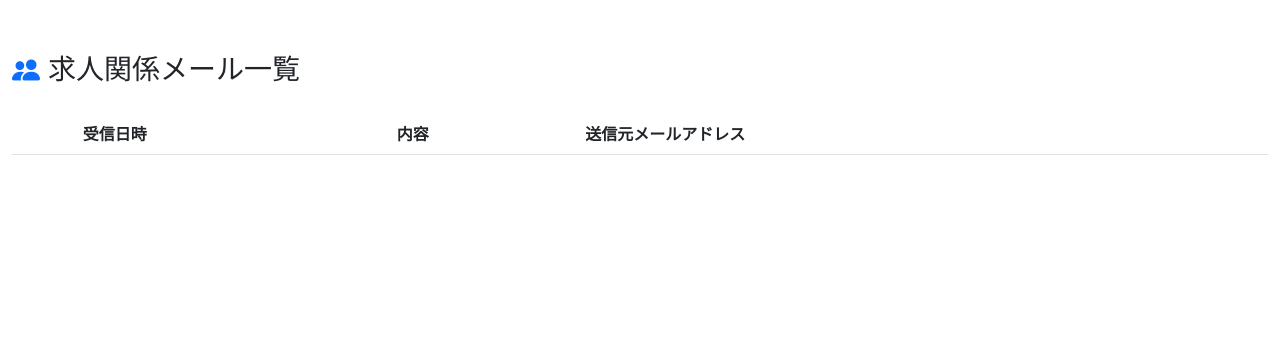
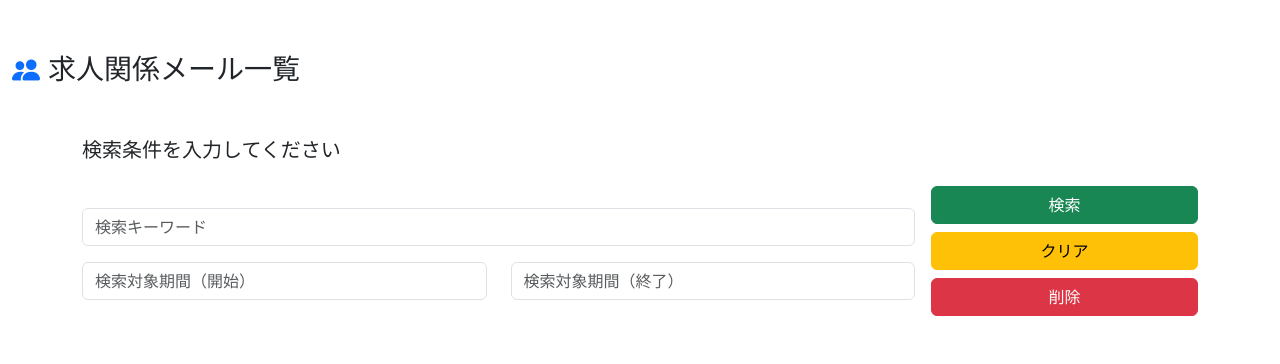
Before and after one commit to NJK-Labo/mailfilter, a Flask app: page /job-emails in a window 1280 px wide. Shown: the part 88-452 px from the top of the page. Run offline with Flask 3, Linux system fonts and the light colour scheme; data that the repository does not hold is empty.

Commit message:
求人関係メール一覧画面に検索用のUIを追加

```diff
--- a/app/routes.py
+++ b/app/routes.py
@@ -28,16 +28,16 @@ def list_contact_emails() -> str:
 @app.route("/contact-emails/<int:id>", methods=["GET"])
 def show_contact_email(id):
     """問い合わせメール詳細画面"""
-    form = JobEmailSearchForm()
     mail = db.session.get(ContactEmail, id)
-    return render_template("show_contact_email.html", mail=mail, form=form)
+    return render_template("show_contact_email.html", mail=mail)
 
 
 @app.route("/job-emails")
 def list_job_emails() -> str:
     """求人関係メール一覧画面"""
+    form = JobEmailSearchForm()
     mails = JobEmail.query.order_by(JobEmail.received_at.desc()).all()  # type: ignore
-    return render_template("list_job_emails.html", mails=mails)
+    return render_template("list_job_emails.html", mails=mails, form=form)
 
 
 @app.route("/job-emails/<int:id>", methods=["GET"])
--- a/app/templates/list_job_emails.html
+++ b/app/templates/list_job_emails.html
@@ -4,11 +4,35 @@
 
 {% block content %}
 <div class="container-fluid mt-5">
-
     <!-- タイトル -->
     <div class="d-flex align-items-center mb-4">
         <i class="bi bi-people-fill text-primary fs-3 me-2"></i>
         <h1 class="h3 mb-0">求人関係メール一覧</h1>
+    </div>
+
+    <!-- 検索フォーム -->
+    <div class="container mt-5">
+        <form id="searchForm" class="row g-3 mb-5 align-items-end" method="GET" action="{{ url_for('list_job_emails') }}">
+            <p class="h5 fw-light">検索条件を入力してください</p>
+            <div class="col-md-9">
+                <div class="mb-3">
+                    {{ form.keyword(id="keyword", class="form-control") }}
+                </div>
+                <div class="row mb-3">
+                    <div class="col-md-6">
+                        {{ form.start_date(id="start_date", class="form-control") }}
+                    </div>
+                    <div class="col-md-6">
+                        {{ form.end_date(id="end_date", class="form-control") }}
+                    </div>
+                </div>
+            </div>
+            <div class="col-md-3 d-flex flex-column justify-content-end">
+                {{ form.search(id="execute", class="btn btn-success mb-2 w-100") }}
+                <button type="button" id="clear" class="btn btn-warning mb-2 w-100" onclick="resetForm()">クリア</button>
+                <button type="button" id="delete" class="btn btn-danger w-100">削除</button>
+            </div>
+        </form>
     </div>
 
     <!-- 一覧 -->
@@ -34,3 +58,7 @@
     </table>
 </div>
 {% endblock %}
+
+{% block script %}
+    <script src="{{url_for('static', filename='js/set_date_placeholder.js')}}"></script>
+{% endblock %}
```
